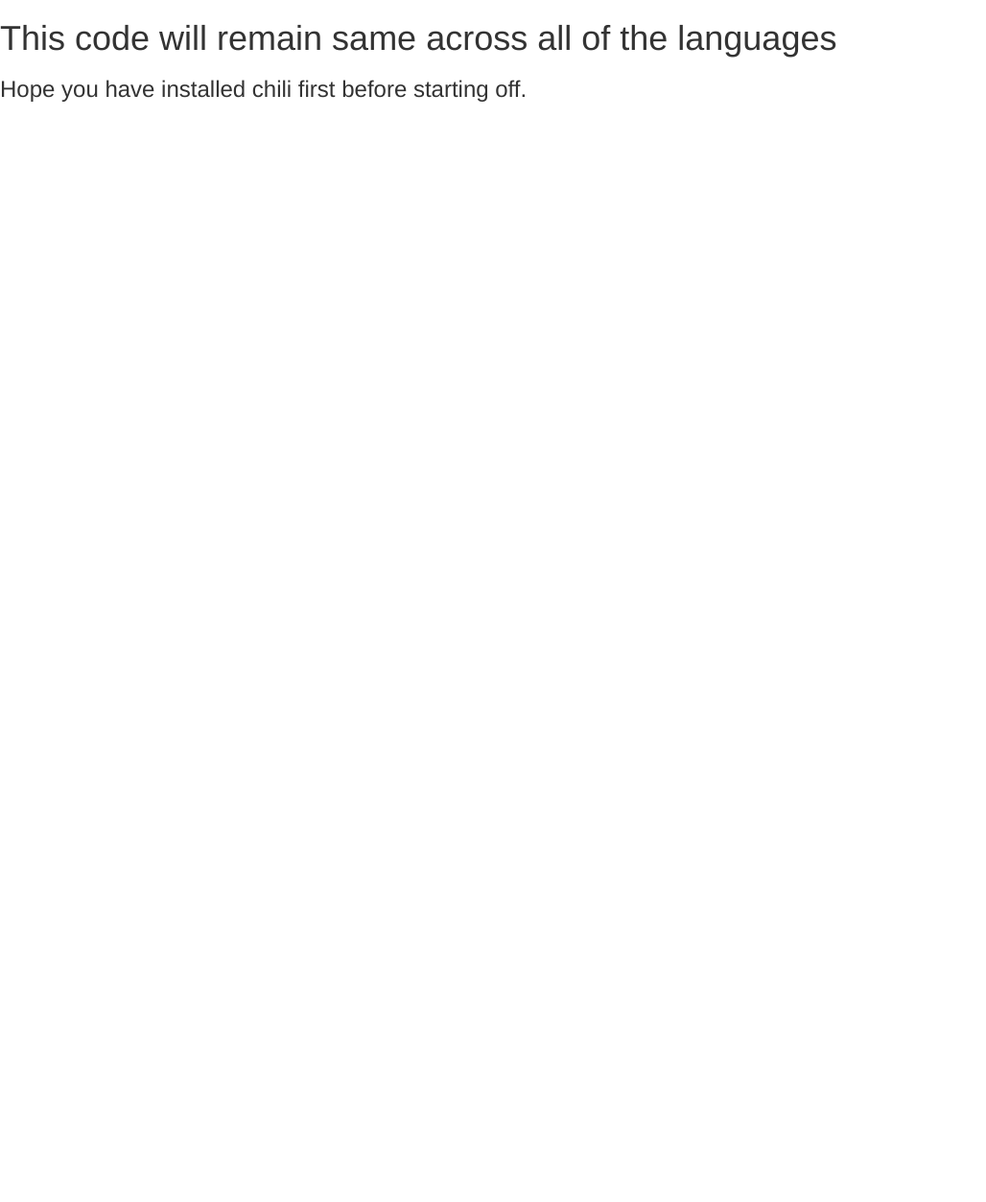
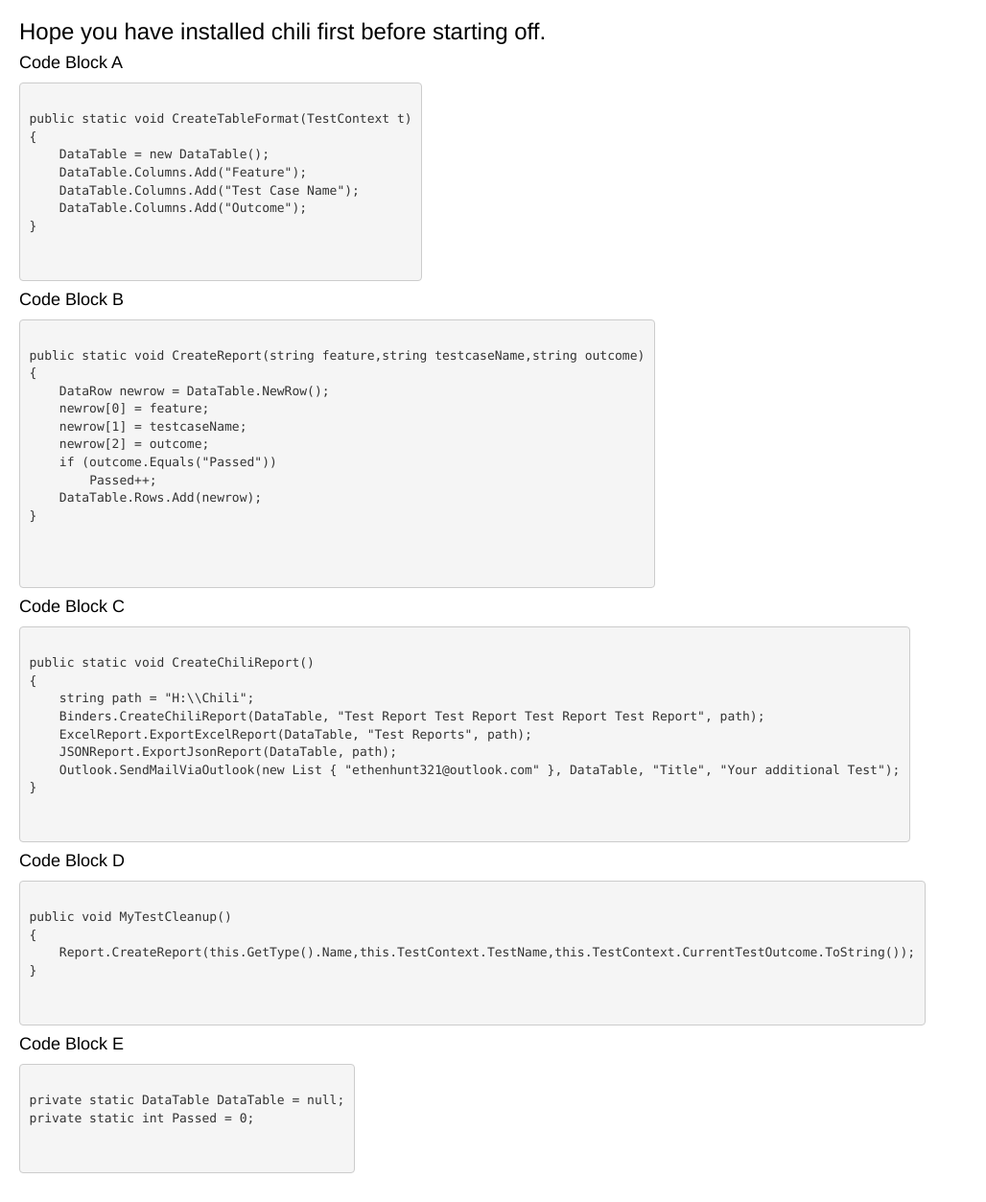
Before and after one commit to ethenhunt321/ethenhunt321.github.io, a plain HTML site: page common.html in a window 1280 px wide. Shown: the whole page at 96% size, without its empty margins (0-1028 px from the left). Before the commit the page ends 800 px from the top, so only its background shows below. Drawn offline with nearby package versions, Linux system fonts and the light colour scheme.

Commit message:
code for commonn

```diff
--- a/CSS/style.css
+++ b/CSS/style.css
@@ -265,3 +265,7 @@ footer {
     font-family: 'Segoe UI';
     font-size: large;
 }
+
+pre{
+    width: fit-content;
+}
--- a/common.html
+++ b/common.html
@@ -16,10 +16,69 @@
 
 </head>
 <body>
-    <h1> This code will remain same across all of the languages </h1>
-    <h3>
-        Hope you have installed chili first before starting off.
+        <div class="row">
+                <div class="col-sm-10 Language" style="color:black">
+                        <h3>Hope you have installed chili first before starting off.</h3>
+                    <h4>Code Block A</h4>
+                    <pre>
+                        <code>
+public static void CreateTableFormat(TestContext t)
+{
+    DataTable = new DataTable();
+    DataTable.Columns.Add("Feature");
+    DataTable.Columns.Add("Test Case Name");
+    DataTable.Columns.Add("Outcome");
+}
+                        </code>
+                    </pre>
+                    <h4>Code Block B</h4>
+                    <pre>
+                        <code>
+public static void CreateReport(string feature,string testcaseName,string outcome)
+{
+    DataRow newrow = DataTable.NewRow();
+    newrow[0] = feature;
+    newrow[1] = testcaseName;
+    newrow[2] = outcome;
+    if (outcome.Equals("Passed"))
+        Passed++;
+    DataTable.Rows.Add(newrow);
+}
 
-    </h3>
+                        </code>
+                    </pre>
+
+                    <h4>Code Block C</h4>
+                    <pre>
+                        <code>
+public static void CreateChiliReport()
+{
+    string path = "H:\\Chili";
+    Binders.CreateChiliReport(DataTable, "Test Report Test Report Test Report Test Report", path);
+    ExcelReport.ExportExcelReport(DataTable, "Test Reports", path);
+    JSONReport.ExportJsonReport(DataTable, path);
+    Outlook.SendMailViaOutlook(new List<string> { "ethenhunt321@outlook.com" }, DataTable, "Title", "Your additional Test");
+}
+                        </code>
+                    </pre>
+                    <h4>Code Block D</h4>
+                    <pre>
+                        <code>
+public void MyTestCleanup()
+{
+    Report.CreateReport(this.GetType().Name,this.TestContext.TestName,this.TestContext.CurrentTestOutcome.ToString());
+}
+                        </code>
+                    </pre>
+
+                    <h4>Code Block E</h4>
+                    <pre>
+                        <code>
+private static DataTable DataTable = null;
+private static int Passed = 0;
+                        </code>
+                    </pre>
+                </div>
+        </div>
 </body>
 </html>
```
Also changed, not shown: codedui.html (+27 -31 lines).
